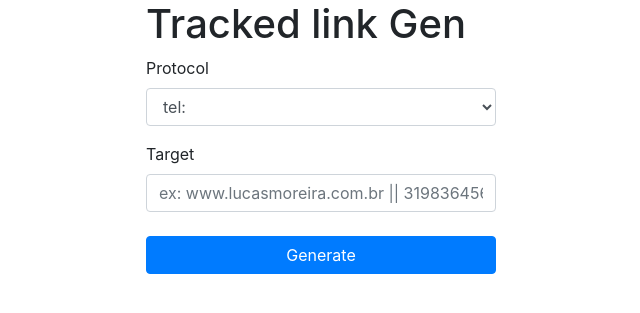
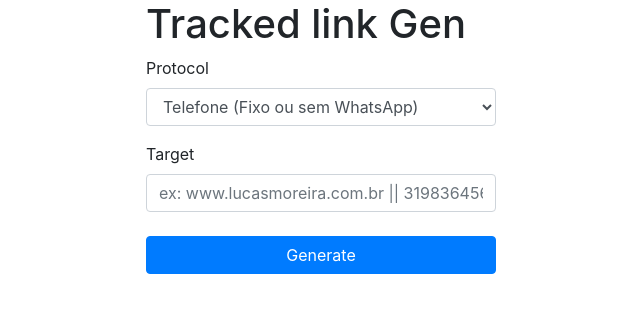
Before and after one commit to moreirapontocom/digital-card-logger, a PHP site: page /gen/index.php in a window 1280 px wide. Shown: the top 313 px of the page, without its empty margins (319-959 px from the left). Run offline with PHP 8.4, Linux system fonts and the light colour scheme.

Commit message:
WhatsApp redirect

```diff
--- a/gen/index.php
+++ b/gen/index.php
@@ -44,10 +44,11 @@
                     <div class="form-group">
                         <label>Protocol</label>
                         <select class="form-control" name="protocol">
-                            <option value="tel:">tel:</option>
-                            <option value="mailto:">mailto:</option>
-                            <option value="http://">http://</option>
-                            <option value="https://">https://</option>
+                            <option value="tel:">Telefone (Fixo ou sem WhatsApp)</option>
+                            <option value="mailto:">E-mail</option>
+                            <option value="http://">Site (Sem SSL)</option>
+                            <option value="https://">Site (Com SSL)</option>
+                            <option value="whatsapp:">WhatsApp</option>
                         </select>
                     </div>
 
```
Also changed, not shown: index.php (+13 -7 lines).
